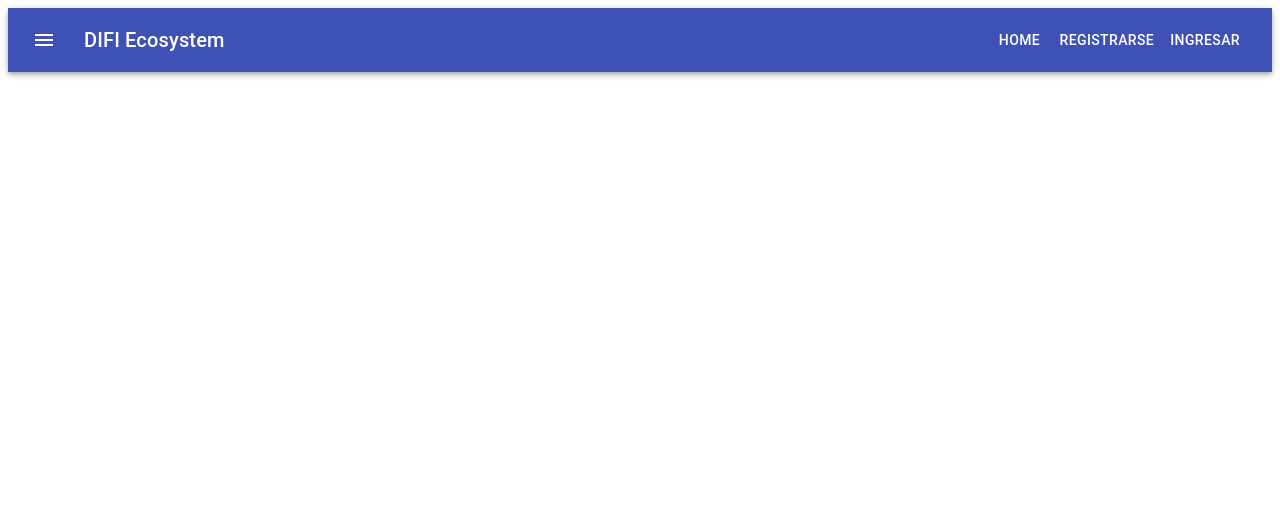
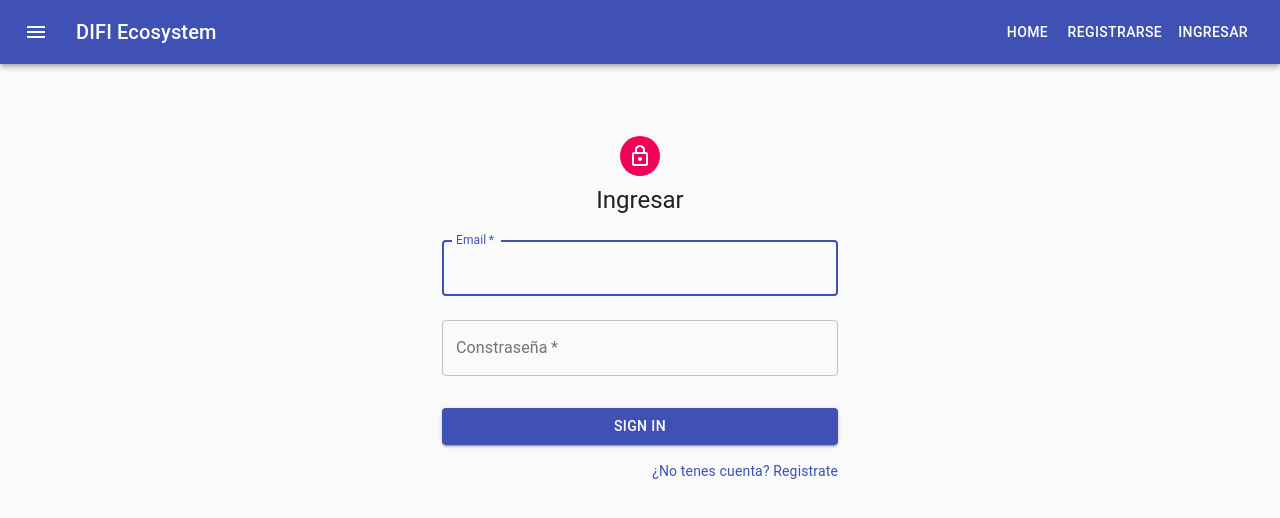
Before and after one commit to unq-arqsoft-difi/covid-front-react, a React (Create React App) app: page /logIn in a window 1280 px wide. Shown: the top 518 px of the page. Built offline with nearby package versions, Linux system fonts and the light colour scheme; the HTML template or start-up script is replaced by a standard one.

Commit message:
:construction:SignIn form

```diff
--- a/src/App.jsx
+++ b/src/App.jsx
@@ -16,6 +16,7 @@ import {
   Link,
 } from "react-router-dom";
 import SignUp from './SignUp'
+import SignIn from './SignIn'
 import Landing from './Landing'
 
 const useStyles = makeStyles((theme) => ({
@@ -46,7 +47,7 @@ function App() {
             </Typography>
             <Button color="inherit" component={Link} to="/">Home</Button>
             <Button color="inherit" component={Link} to="/register">Registrarse</Button>
-            <Button color="inherit">Ingresar</Button>
+            <Button color="inherit" component={Link} to="/logIn">Ingresar</Button>
           </Toolbar>
         </AppBar>
         <Container>
@@ -57,6 +58,9 @@ function App() {
             <Route path="/register">
               <SignUp />
             </Route>
+            <Route path="/logIn">
+              <SignIn />
+            </Route>
           </Switch>
         </Container>
       </div>
--- /dev/null
+++ b/src/SignIn.jsx
@@ -0,0 +1,133 @@
+import React, { useState } from 'react'
+import {
+  Avatar,
+  Box,
+  Button,
+  Container,
+  CssBaseline,
+  Grid,
+  Link,
+  TextField,
+  Typography
+} from '@material-ui/core';
+import Alert from '@material-ui/lab/Alert';
+import LockOutlinedIcon from '@material-ui/icons/LockOutlined';
+import { makeStyles } from '@material-ui/core/styles';
+import axios from 'axios';
+
+const useStyles = makeStyles((theme) => ({
+  paper: {
+    marginTop: theme.spacing(8),
+    display: 'flex',
+    flexDirection: 'column',
+    alignItems: 'center',
+  },
+  avatar: {
+    margin: theme.spacing(1),
+    backgroundColor: theme.palette.secondary.main,
+  },
+  form: {
+    width: '100%', // Fix IE 11 issue.
+    marginTop: theme.spacing(1),
+  },
+  submit: {
+    margin: theme.spacing(3, 0, 2),
+  },
+}));
+
+export default function SignIn() {
+  const classes = useStyles();
+  const [data, setData] = useState({ email: '', pass: '' })
+  const [requestStatus, setRequestStatus] = useState({ status: null });
+  const handleInputChange = (event) => {
+    setData({
+      ...data,
+      [event.target.name]: event.target.value
+    })
+  };
+  const handleSubmit = (evt) => {
+    evt.preventDefault();
+    axios({
+      method: "POST",
+      url: "http://localhost:9004/login",
+      data: data
+    }).then(() => {
+      setRequestStatus({ status: 'success' })
+    }).catch(() => {
+      setRequestStatus({ status: 'error' })
+    })
+  };
+  return (
+    <Container component="main" maxWidth="xs">
+      <CssBaseline />
+      <div className={classes.paper}>
+        <Avatar className={classes.avatar}>
+          <LockOutlinedIcon />
+        </Avatar>
+        <Typography component="h1" variant="h5">
+          Ingresar
+        </Typography>
+        {requestStatus.status === 'success' &&
+          <Grid container spacing={2}>
+            <Grid item xs={12}>
+              <Alert className={classes.alert} severity="success">Credenciales correctas. Token obtenido.</Alert>
+            </Grid>
+          </Grid>
+        }
+        {
+          requestStatus.status === 'error' &&
+          <Grid container spacing={2}>
+            <Grid item xs={12}>
+              <Alert className={classes.alert} severity="error">Email o contraseña incorrectos.</Alert>
+            </Grid>
+          </Grid>
+        }
+
+        <form className={classes.form} noValidate onSubmit={handleSubmit}>
+          <TextField
+            variant="outlined"
+            margin="normal"
+            required
+            fullWidth
+            id="email"
+            label="Email"
+            name="email"
+            autoComplete="email"
+            autoFocus
+            onChange={handleInputChange}
+          />
+          <TextField
+            variant="outlined"
+            margin="normal"
+            required
+            fullWidth
+            name="pass"
+            label="Constraseña"
+            type="password"
+            id="pass"
+            autoComplete="current-password"
+            onChange={handleInputChange}
+          />
+          <Button
+            type="submit"
+            fullWidth
+            variant="contained"
+            color="primary"
+            className={classes.submit}
+          >
+            Sign In
+          </Button>
+          <Grid container justify="flex-end">
+            <Grid item>
+              <Link href="/register" variant="body2">
+                {"¿No tenes cuenta? Registrate"}
+              </Link>
+            </Grid>
+          </Grid>
+        </form>
+      </div >
+      <Box mt={8}>
+      </Box>
+    </Container >
+  );
+}
```
